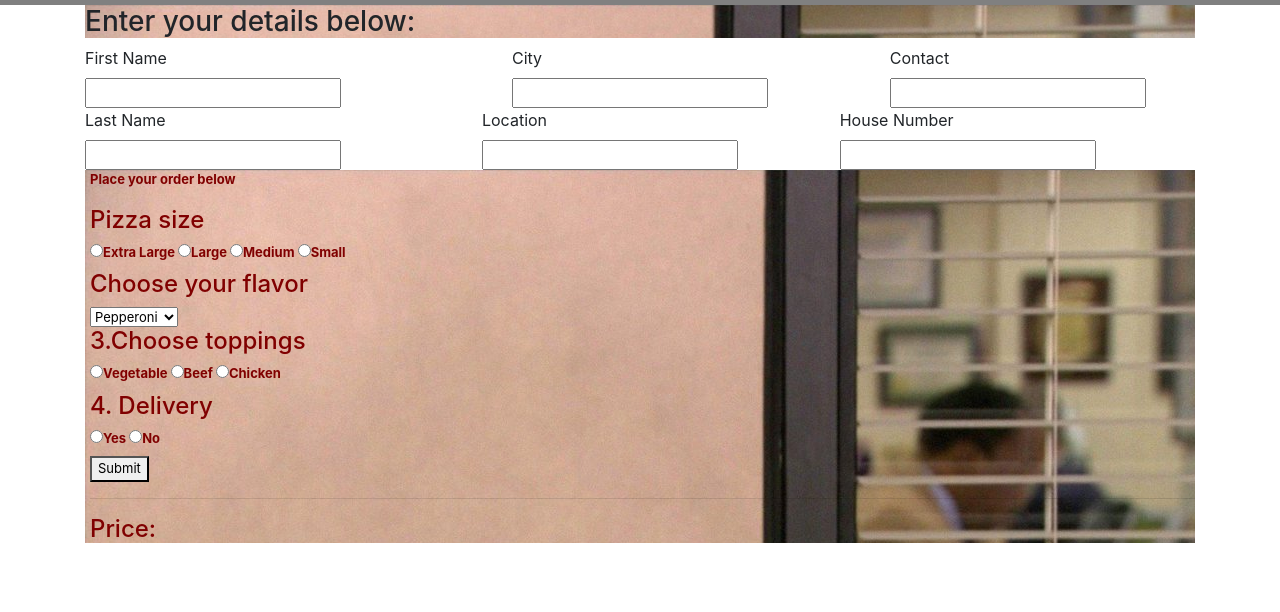
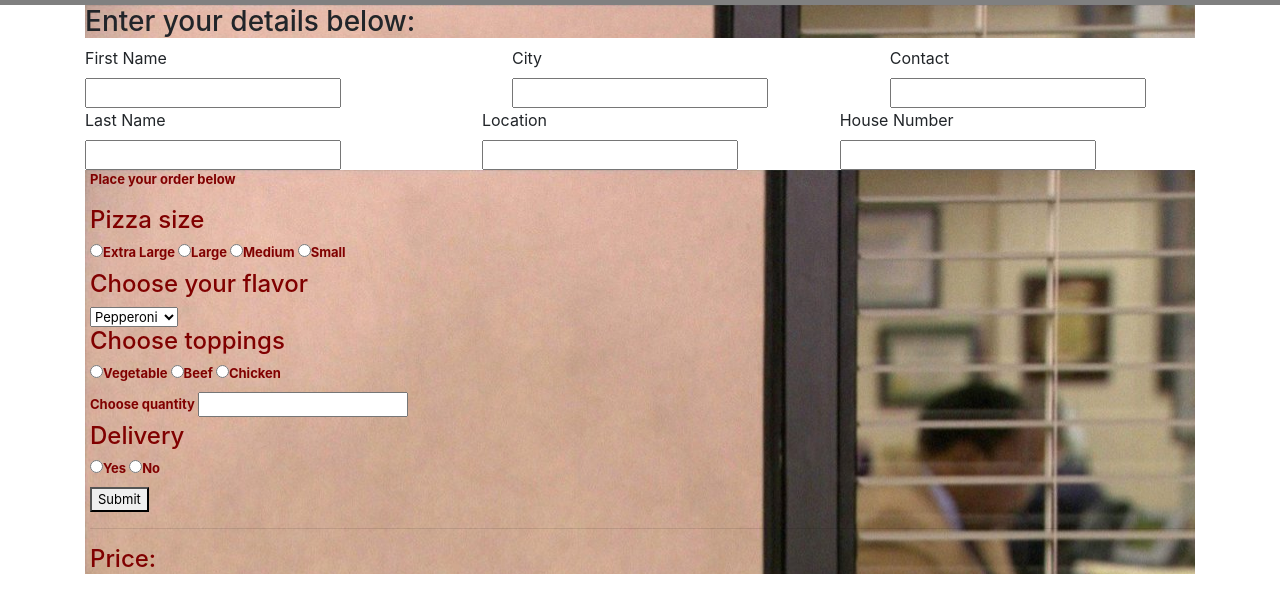
Before and after one commit to obewas/Flexible-Pizza, a plain HTML site: page index.html in a window 1280 px wide. Shown: the part 102-714 px from the top of the page. Drawn offline with Linux system fonts and the light colour scheme.

```diff
--- a/index.html
+++ b/index.html
@@ -69,30 +69,35 @@
                     <label class="checkbox-inline"><input type="radio" name="size" value="medium">Medium</label>
                     <label class="checkbox-inline"><input type="radio" name="size" value="small">Small</label>
                 </div>
-                <div class="flavor">
+                <div id="flavor">
                 <h4>Choose your flavor</h4>
                     <select name="flavor" id="flavor">
-                        <option value="peperroni">Pepperoni</option>
-                        <option value="mushrooms">Mushroom</option>
+                        <option value="pepperoni">Pepperoni</option>
+                        <option value="mushroom">Mushroom</option>
                         <option value="bacon">Bacon</option>
-                        <option value="chknbbq">Barbeque</option>
+                        <option value="barbeque">Barbeque</option>
 
                     </select>
-                <div class="toppings">
-                    <h4>3.Choose toppings</h4>
+                <div id="toppings">
+                    <h4>Choose toppings</h4>
 
                         <label class="checkbox-inline"><input type="radio" name="tops" value="veg">Vegetable</label>
                         <label class="checkbox-inline"><input type="radio" name="tops" value="beef">Beef</label>
                         <label class="checkbox-inline"><input type="radio" name="tops" value="chkn">Chicken</label>
 
                 </div>
-                <div class="delivery">
-                    <h4>4. Delivery</h4>
+                <div class="qty">
+                    <label for="">Choose quantity</label>
+                    <input type="number" value=""name="qty">
+
+                </div>
+                <div id="delivery">
+                    <h4>Delivery</h4>
                     <label class="checkbox-inline"><input type="radio" name="del" value="yes">Yes</label>
                     <label class="checkbox-inline"><input type="radio" name="del" value="no">No</label>
 
                 </div>
-                <button class="submit" onclick="PizzaOrder()">Submit</button>
+                <button class="submit" onclick="totalCost()">Submit</button>
             </div>
 
             <hr>
```
